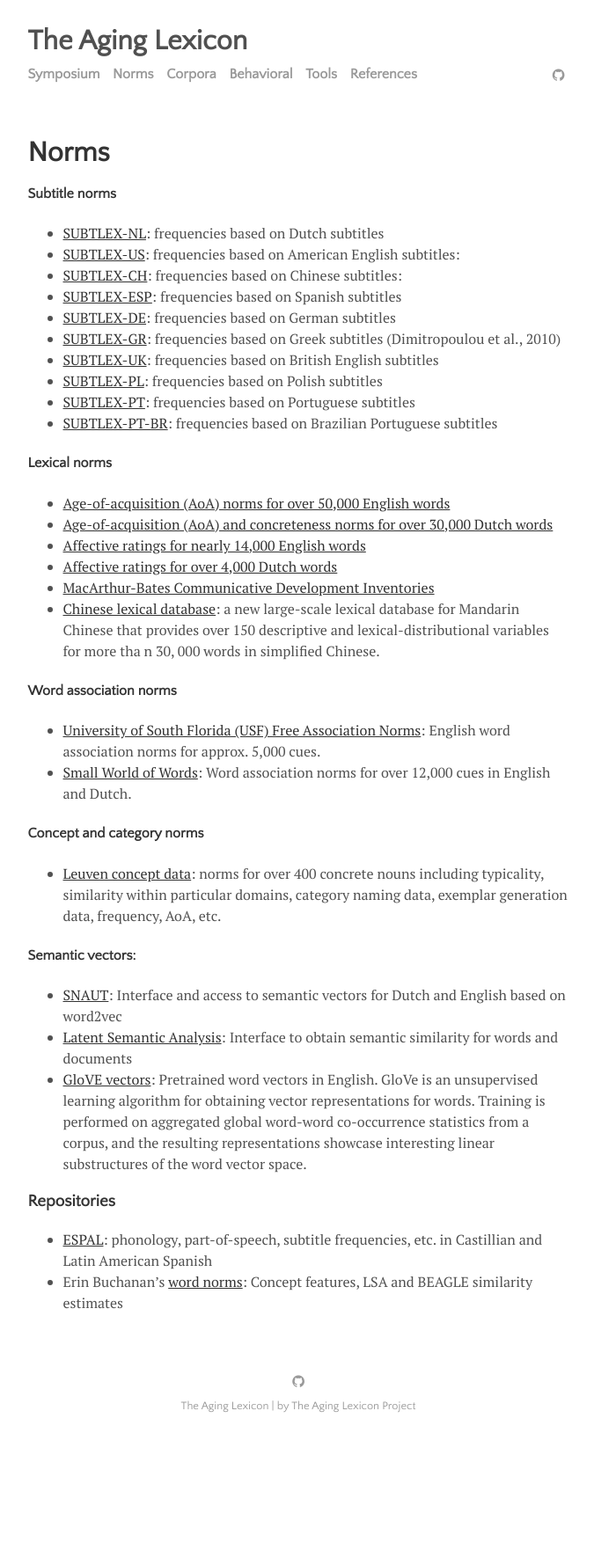
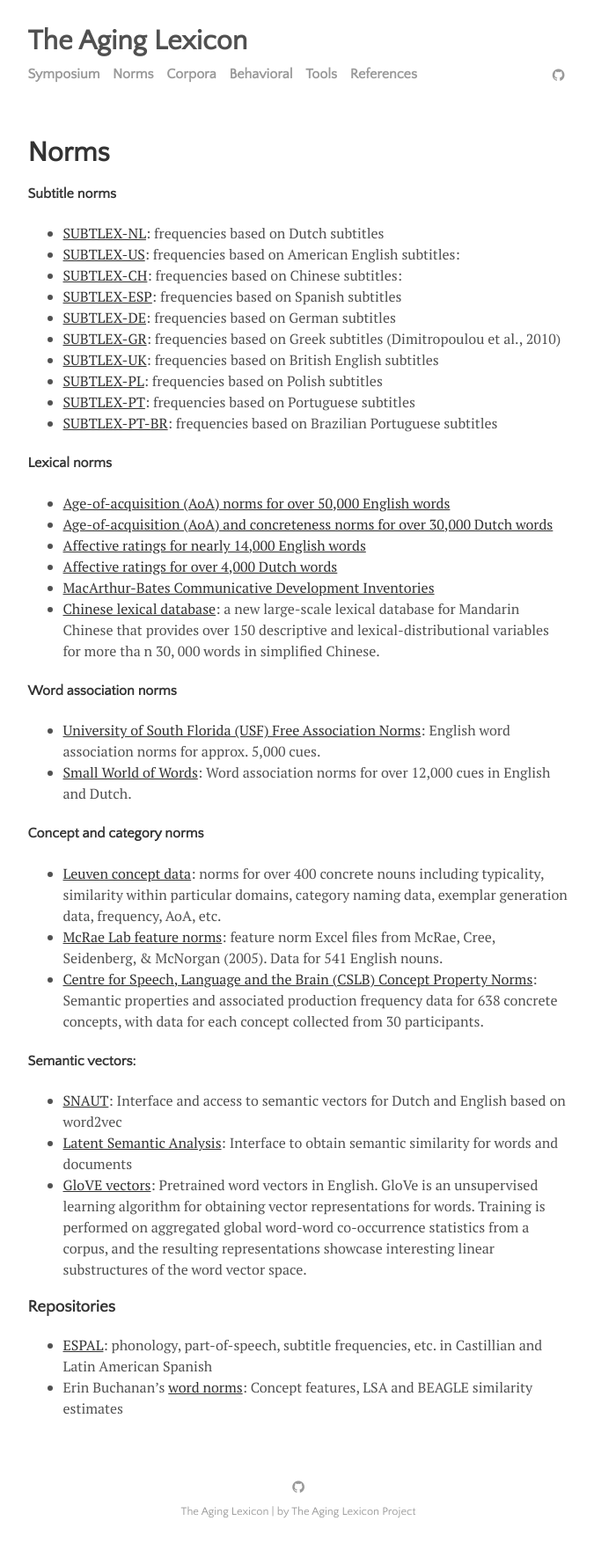
Before and after one commit to aginglexicon/aginglexicon.github.io, a Jekyll site: the page built from menu/norms.md, in a window 1280 px wide. Shown: the whole page at 88% size, without its empty margins (301-976 px from the left). Built offline with Jekyll 4.4.1, drawn with Linux system fonts in a browser that asks for light colours; before the commit the page ends 1642 px from its top, so only the background shows below that.

Commit message:
Update norms.md

```diff
--- a/menu/norms.md
+++ b/menu/norms.md
@@ -30,6 +30,8 @@
 
 #### Concept and category norms
 - [Leuven concept data](https://ppw.kuleuven.be/apps/concat/datasets/brm_concepts/): norms for over 400 concrete nouns including typicality, similarity within particular domains, category naming data, exemplar generation data, frequency, AoA, etc.
+- [McRae Lab feature norms](https://sites.google.com/site/kenmcraelab/norms-data): feature norm Excel files from McRae, Cree, Seidenberg, & McNorgan (2005). Data for 541 English nouns.
+- [Centre for Speech, Language and the Brain (CSLB) Concept Property Norms](https://cslb.psychol.cam.ac.uk/propnorms):  Semantic properties and associated production frequency data for 638 concrete concepts, with data for each concept collected from 30 participants.
 
 #### Semantic vectors:
 - [SNAUT](http://meshugga.ugent.be/snaut/): Interface and access to semantic vectors for Dutch and English based on word2vec
```
